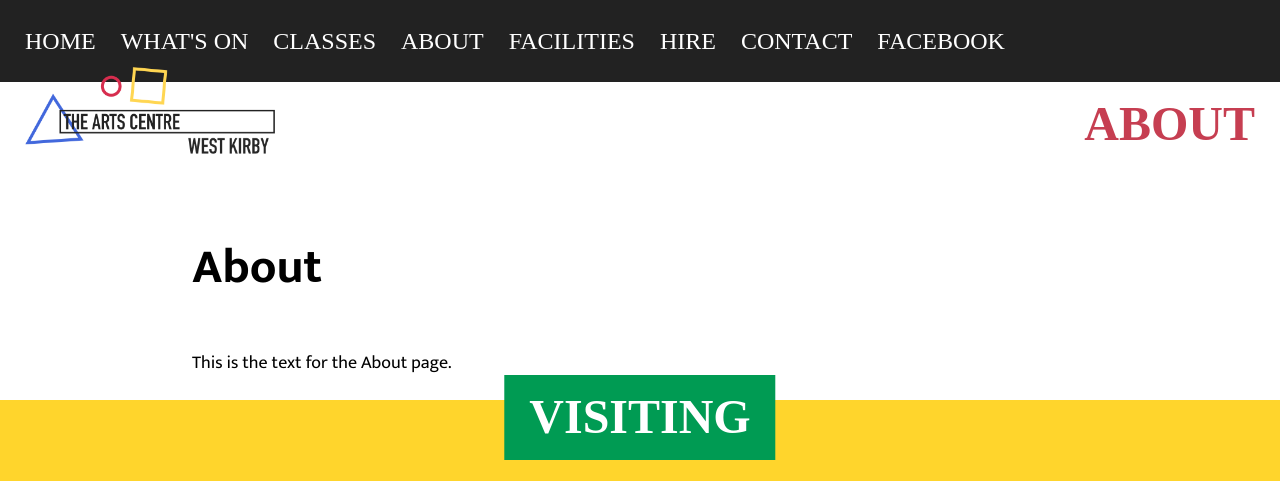
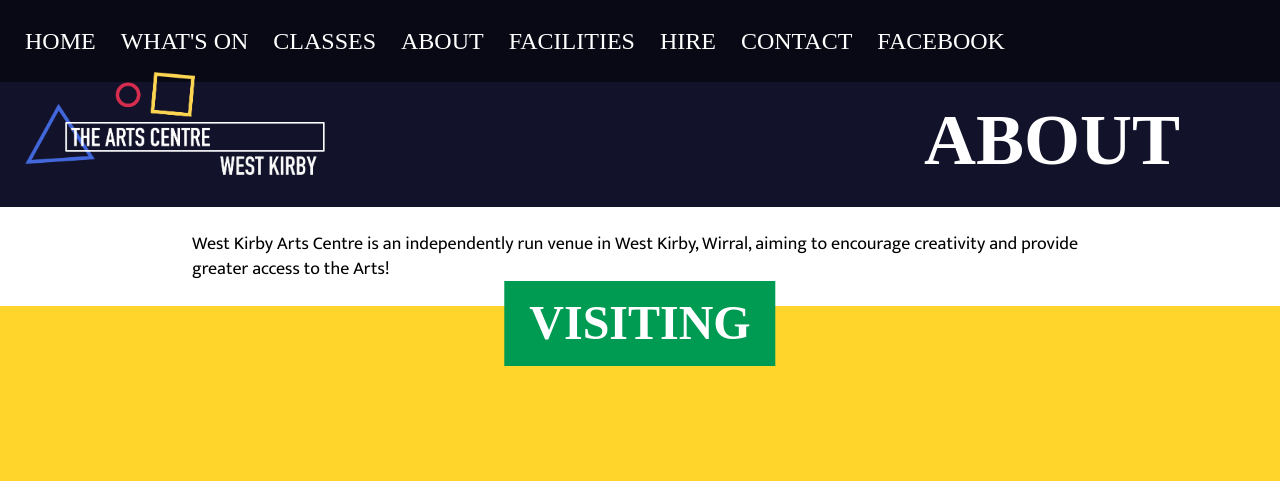
Before and after one commit to martincf/westkirbyartscentre, a Jekyll site: the page built from about.md, in a window 1280 px wide. Shown: the top 481 px of the page. Built offline with Jekyll 4.4.1, drawn with Linux system fonts in a browser that asks for light colours; nearby versions of some CDN libraries; some web fonts are replaced; grey boxes are pictures that could not be loaded.

Commit message:
Mission statement and sitewide-header improvements

```diff
--- a/_includes/header.html
+++ b/_includes/header.html
@@ -56,7 +56,7 @@
       </h2>
       <h1 class="logo">
       <a href="/">
-        <img src="{{ baseurl }}/assets/images/logo-artscentre-inverted.png" alt="The Arts Centre West Kirby" />
+        <img src="{{ baseurl }}/assets/images/logo-artscentre.png" alt="The Arts Centre West Kirby" />
       </a>
     </h1>
 
--- a/_layouts/page.html
+++ b/_layouts/page.html
@@ -1,6 +1,6 @@
 {% include header.html %}
 <main class="content">
-<h1>{{ page.title }}</h1>
+<!-- <h1>{{ page.title }}</h1> -->
 {{ content }}
 </main>
 {% include footer.html %}
--- a/_sass/_navigation.scss
+++ b/_sass/_navigation.scss
@@ -1,5 +1,5 @@
 .site-nav {
-  background-color: $black;
+  background-color: darken($purple, 24%);
   padding: $size-med;
   font-family: $font-display;
   text-transform: uppercase;
--- a/about.md
+++ b/about.md
@@ -4,4 +4,4 @@
 permalink: /about/
 ---
 
-This is the text for the About page.
+West Kirby Arts Centre is an independently run venue in West Kirby, Wirral, aiming to encourage creativity and provide greater access to the Arts!
--- a/assets/css/main.scss
+++ b/assets/css/main.scss
@@ -58,18 +58,19 @@
 }
 .mission-statement {
   text-align: center;
-  font-size: 48px;
+  font-size: 80px;
   position: absolute;
-  bottom: -25px;
+  bottom: 0;
   text-align: center;
   width: 100%;
+  left: 0;
   h2 {
     text-transform: uppercase;
     font-family: $font-display;
     font-weight: 200;
     color: white;
     word-spacing: -15%;
-    background-color: transparentize($purple, 0.05);
+    background-color: transparentize($purple, 0.5);
     padding: $size-med $size-large;
     display: inline-block;
   }
@@ -106,14 +107,14 @@
 }
 // Sitewide header (not home)
 .siteheader {
-  // background-color: lighten($black,75 %);
+  background-color: darken($purple,18%);
 }
 .siteheader .logo {
   text-align: left;
   img {
-    max-width: 250px;
+    max-width: 300px;
     margin-left: 0;
-    margin-top: -40px;
+    margin-top: -35px;
   //   position: fixed;
   //   z-index: 1001;
   //   right: 25px;
@@ -122,11 +123,11 @@
 }
 .siteheader-title {
   float: right;
-  font-size: $font-super;
+  font-size: calc(3 * 24px);
   font-family: $font-display;
   text-transform: uppercase;
-  margin: $size-small $size-med;
-  color: $pink ;
+  margin: $size-small $size-super 0 0;
+  color: white;
 }
 // Visit footer fection
 .visit-wrap {
```
